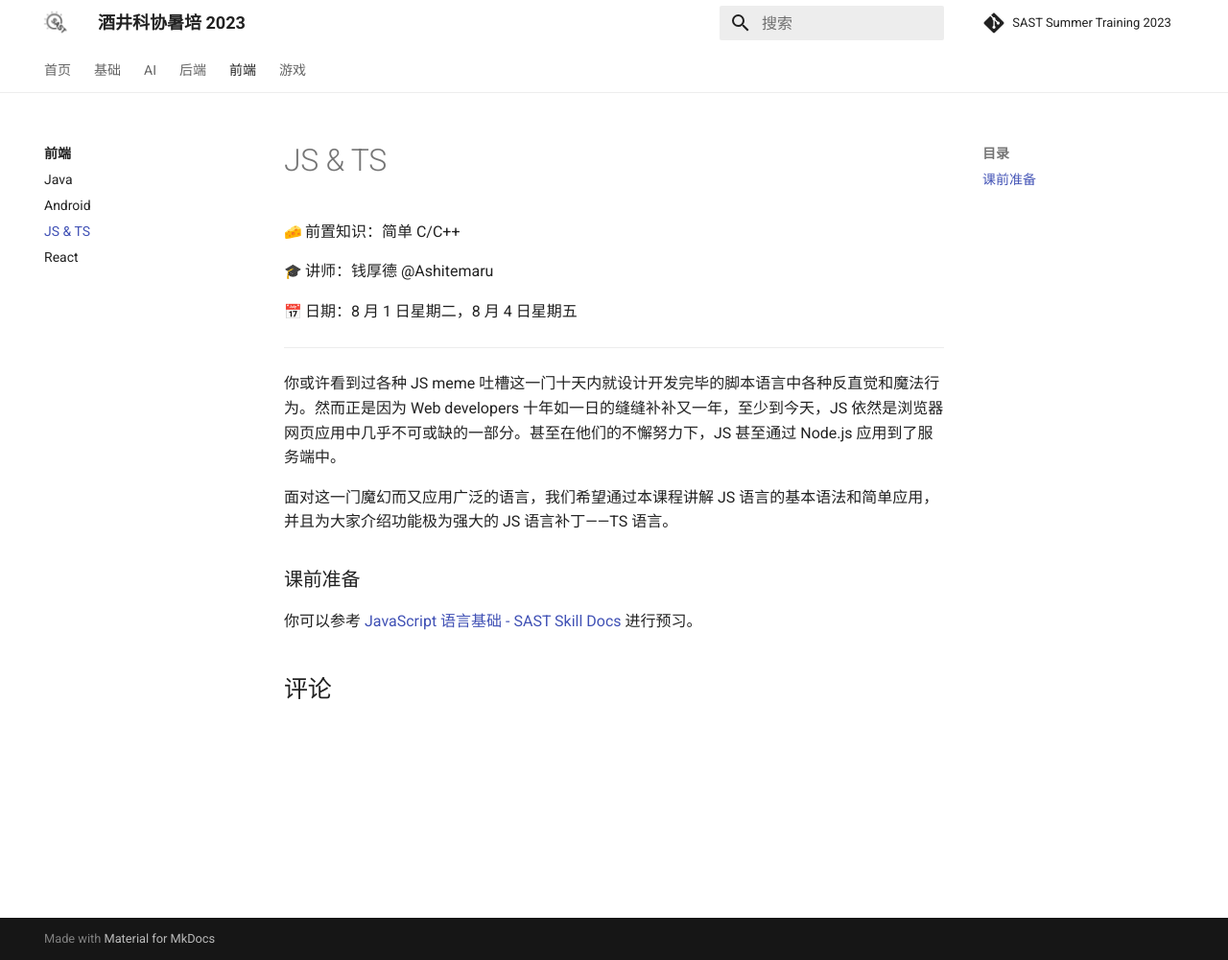
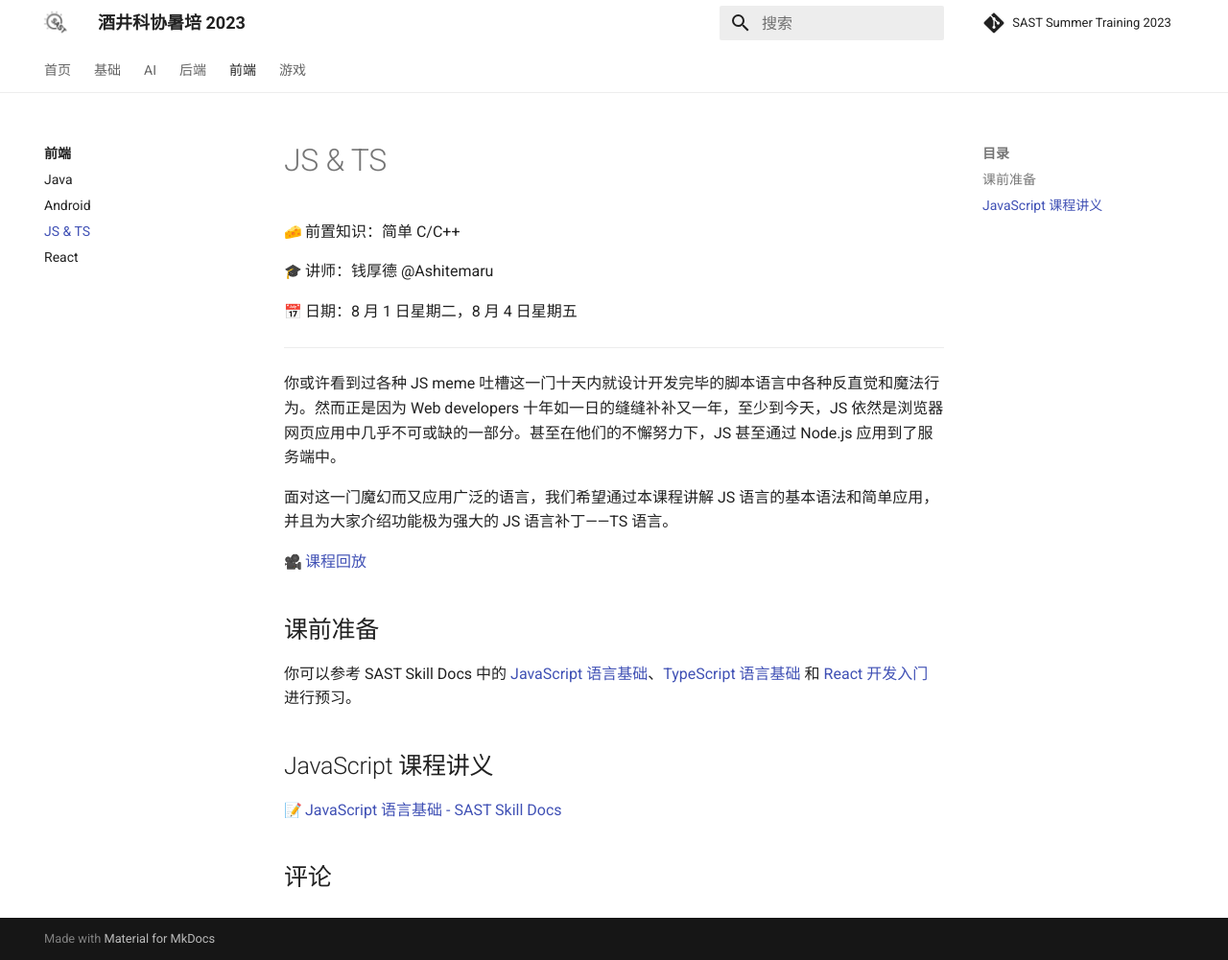
Before and after one commit to sast-summer-training-2023/sast-summer-training-2023.github.io, an MkDocs documentation site: the page built from docs/frontend/js-ts.md, in a window 1280 px wide and 1001 px high. Shown: the whole window at 96% size. Built offline with MkDocs 1.6.1 and Material for MkDocs 9.7.7, drawn with Linux system fonts in a browser that asks for light colours; emoji names are drawn with the system emoji font; comment, search, counter and statistics services are not loaded.

Commit message:
feat(js-ts): playback & lecture notes (1)

```diff
--- a/docs/frontend/js-ts.md
+++ b/docs/frontend/js-ts.md
@@ -12,6 +12,12 @@
 
 面对这一门魔幻而又应用广泛的语言，我们希望通过本课程讲解 JS 语言的基本语法和简单应用，并且为大家介绍功能极为强大的 JS 语言补丁——TS 语言。
 
-### 课前准备
+:movie_camera: [课程回放](https://www.bilibili.com/video/BV1Ep4y1V7k7)
 
-你可以参考 [JavaScript 语言基础 - SAST Skill Docs](https://docs.net9.org/languages/javascript/) 进行预习。
+## 课前准备
+
+你可以参考 SAST Skill Docs 中的 [JavaScript 语言基础](https://docs.net9.org/languages/javascript/)、[TypeScript 语言基础](https://docs.net9.org/languages/typescript/) 和 [React 开发入门](https://docs.net9.org/frontend/react/) 进行预习。
+
+## JavaScript 课程讲义
+
+:memo: [JavaScript 语言基础 - SAST Skill Docs](https://docs.net9.org/languages/javascript/)
```
Also changed, not shown: docs/frontend/index.md (+6 -0 lines), docs/index.md (+6 -0 lines).
